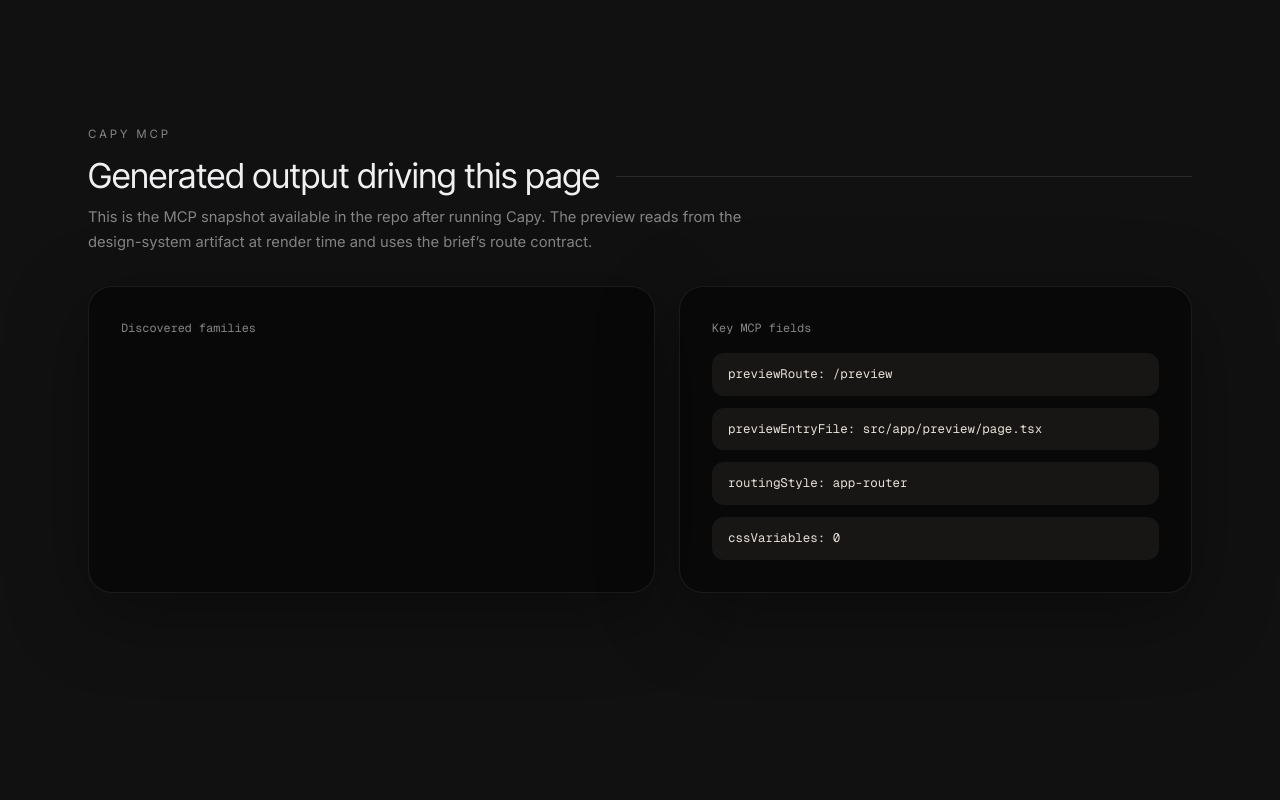
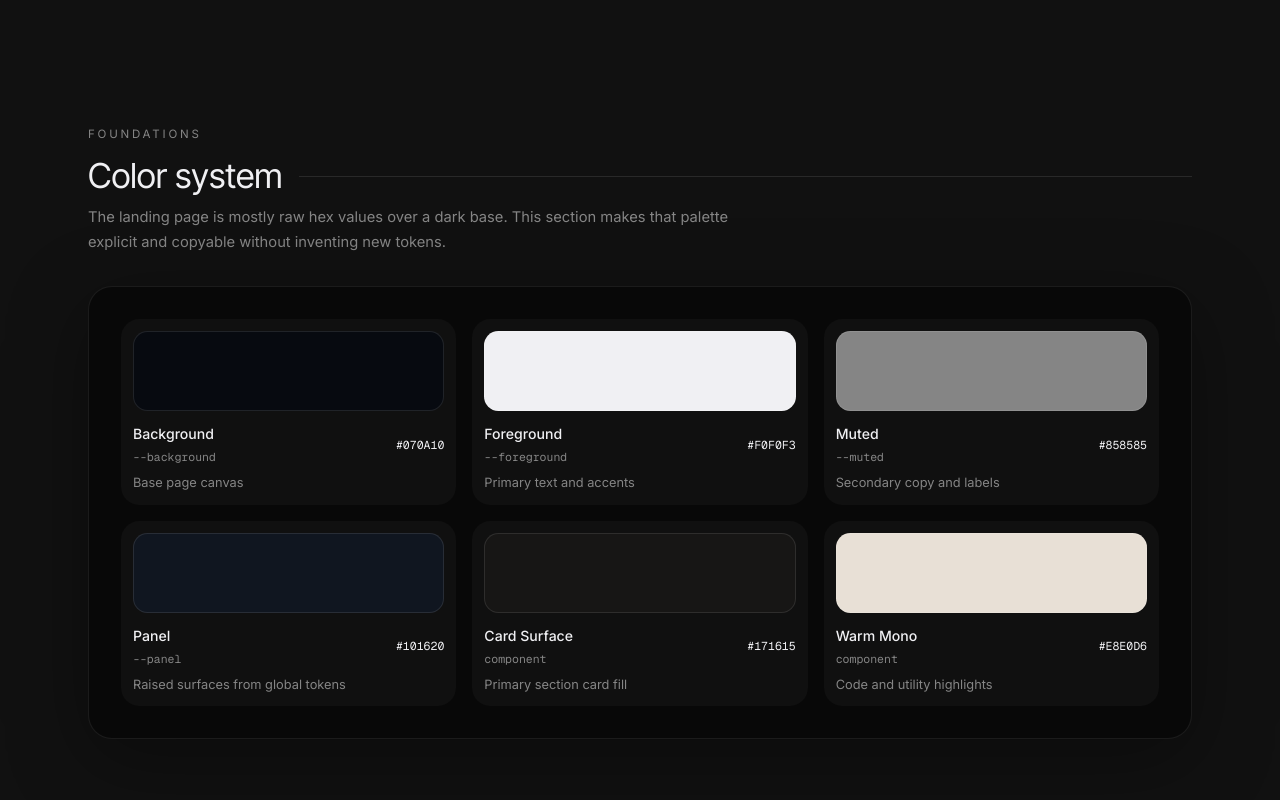
Before and after one commit to GithubAnant/capy, a Next.js app in the folder website/: page /preview in a window 1280 px wide. Shown: the part 760-1560 px from the top of the page. Built offline with nearby package versions, Linux system fonts and the light colour scheme.

Commit message:
fix: remove unused MCP output section from PreviewClient component

```diff
--- a/website/src/app/preview/PreviewClient.tsx
+++ b/website/src/app/preview/PreviewClient.tsx
@@ -258,44 +258,6 @@
 
         <section className="flex flex-col gap-8" style={{ marginTop: "14rem" }}>
           <SectionHeading
-            id="mcp-output"
-            eyebrow="Capy MCP"
-            title="Generated output driving this page"
-            description="This is the MCP snapshot available in the repo after running Capy. The preview reads from the design-system artifact at render time and uses the brief’s route contract."
-          />
-          <div className="grid gap-6 lg:grid-cols-[1.05fr_0.95fr]">
-            <Surface>
-              <p className="font-mono text-[0.74rem] text-[#858585]">Discovered families</p>
-              <div className="mt-4 space-y-3">
-                {(snapshot?.scan?.discoveredFamilies ?? []).map((family) => (
-                  <div key={family} className="rounded-xl bg-white/3 px-4 py-3 text-[0.9rem] leading-[1.6] text-[#F0F0F3]">
-                    {family}
-                  </div>
-                ))}
-              </div>
-            </Surface>
-            <Surface>
-              <p className="font-mono text-[0.74rem] text-[#858585]">Key MCP fields</p>
-              <div className="mt-4 space-y-3 font-mono text-[0.78rem] text-[#E8E0D6]">
-                <div className="rounded-xl bg-[#171615] px-4 py-3">
-                  previewRoute: {snapshot?.repo?.previewRoute ?? "/preview"}
-                </div>
-                <div className="rounded-xl bg-[#171615] px-4 py-3">
-                  previewEntryFile: {snapshot?.repo?.previewEntryFile ?? "src/app/preview/page.tsx"}
-                </div>
-                <div className="rounded-xl bg-[#171615] px-4 py-3">
-                  routingStyle: {snapshot?.repo?.routingStyle ?? "app-router"}
-                </div>
-                <div className="rounded-xl bg-[#171615] px-4 py-3">
-                  cssVariables: {snapshot?.tokens?.cssVariables?.length ?? 0}
-                </div>
-              </div>
-            </Surface>
-          </div>
-        </section>
-
-        <section className="flex flex-col gap-8" style={{ marginTop: "14rem" }}>
-          <SectionHeading
             id="foundations"
             eyebrow="Foundations"
             title="Color system"
```
